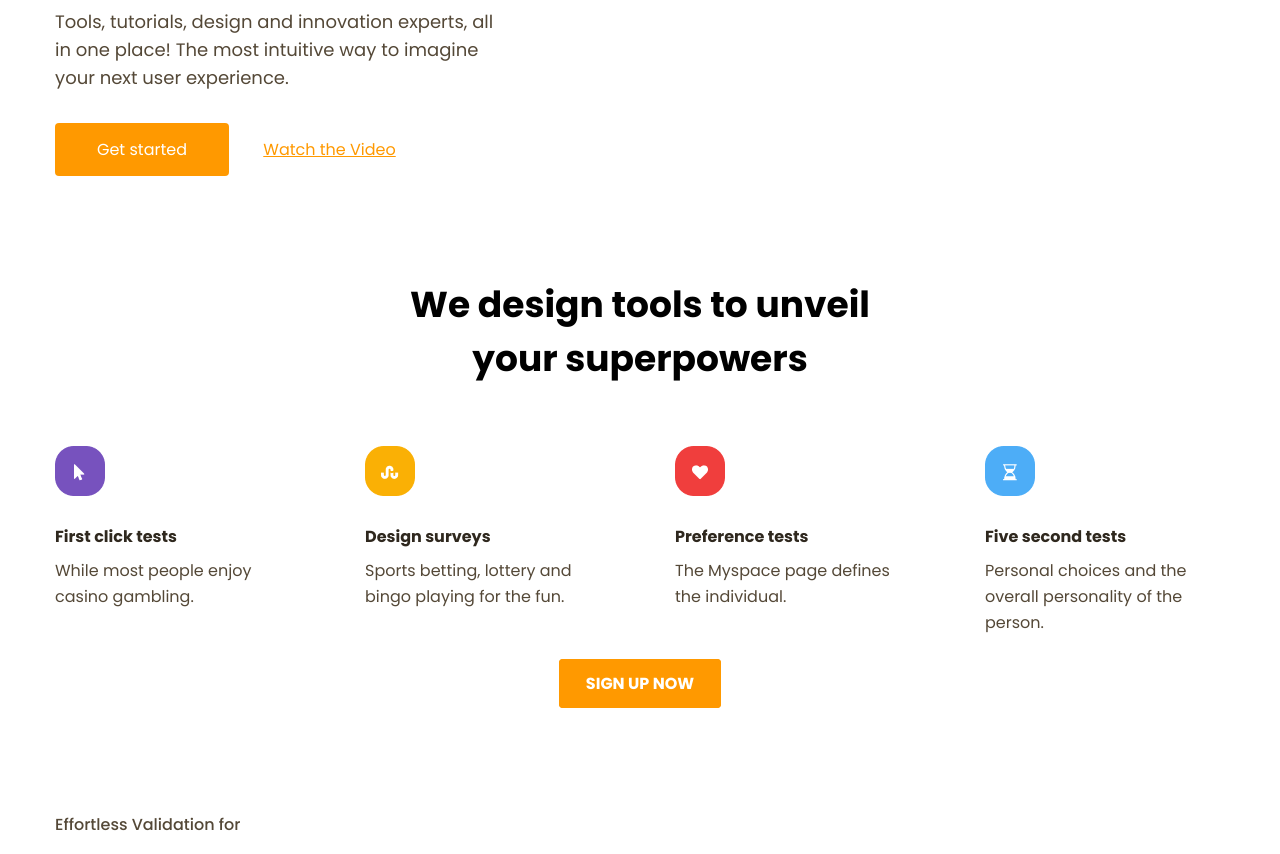
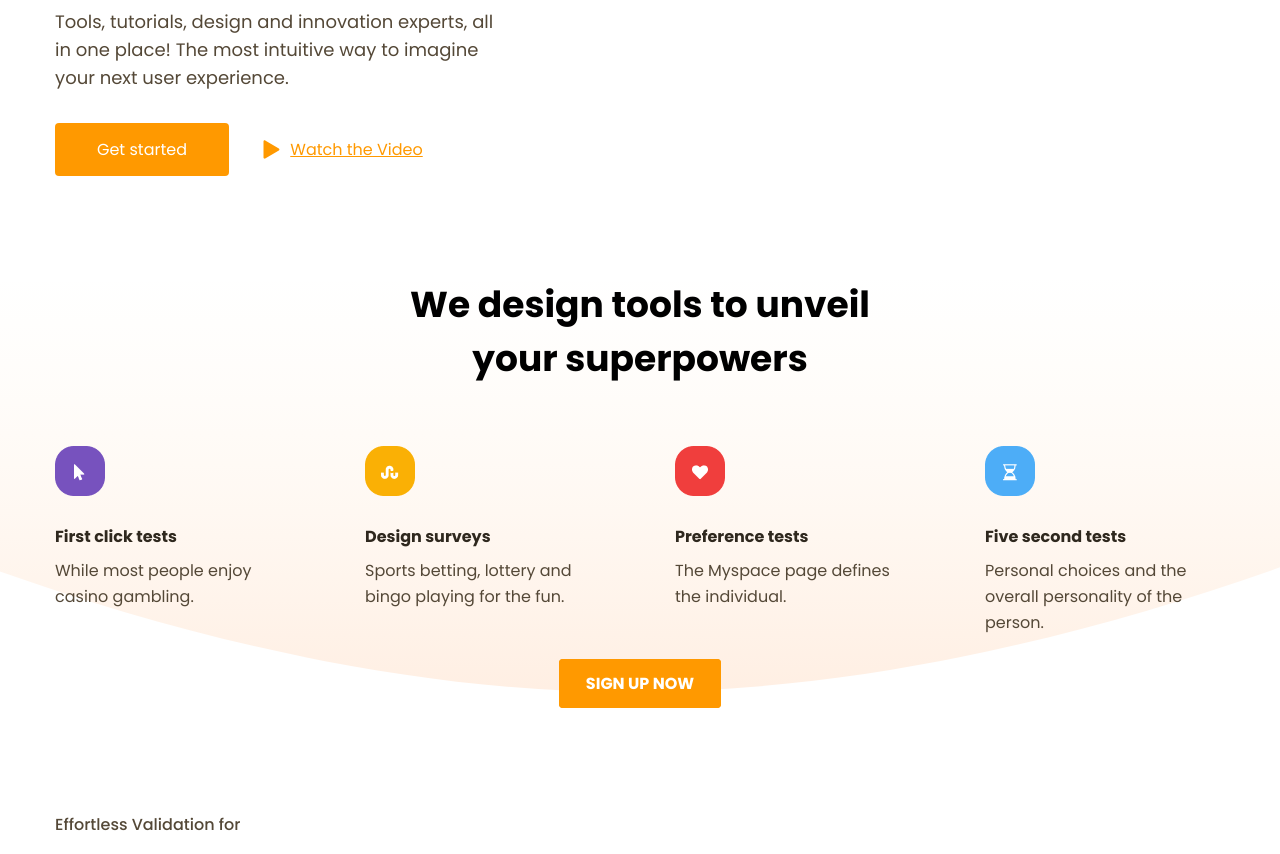
Before and after one commit to Untouchable17/Productly-Site, a plain HTML site: page index.html in a window 1280 px wide. Shown: the part 360-1214 px from the top of the page. Drawn offline with nearby package versions, Linux system fonts and the light colour scheme.

Commit message:
added svg

```diff
--- a/scss/components/_section-course.scss
+++ b/scss/components/_section-course.scss
@@ -1,3 +1,13 @@
+.section-course {
+    background-image: url('../images/bg.svg');
+    background-repeat: no-repeat;
+    background-position: center;
+    background-size: cover;
+
+}
+
+
+
 .course-title {
     text-align: center;
     margin: 120px 0px 60px 0px;
--- a/scss/components/_section-top.scss
+++ b/scss/components/_section-top.scss
@@ -2,6 +2,7 @@
     margin-top: 80px;
     display: flex;
     justify-content: space-between;
+
 }
 
 .row {
@@ -33,6 +34,18 @@
         &-video {
             color: $btn-color;
             text-decoration:underline;
+            position: relative;
+            padding-left: 27px;
+        }
+
+        &-video::before {
+            content: "";
+            top: 2px;
+            position: absolute;
+            left: 0;
+            width: 17px;
+            height: 19px;
+            background-image: url('../images/play.svg');
         }
     }
 }
```
Also changed, not shown: index.html (+0 -1 lines), css/style.css, images/bg.svg (added), images/play.svg (added).
